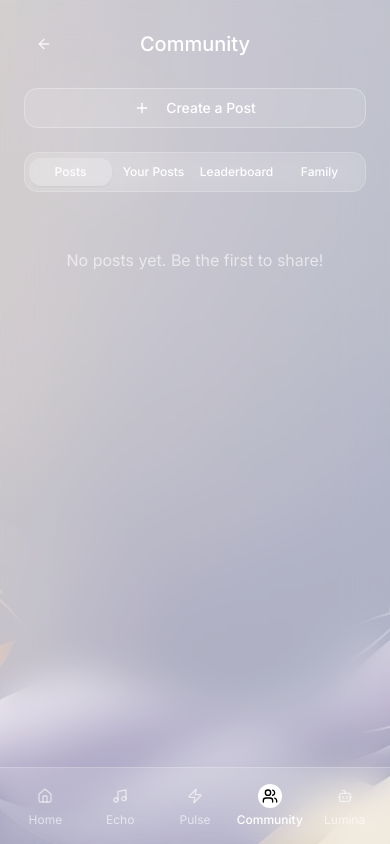
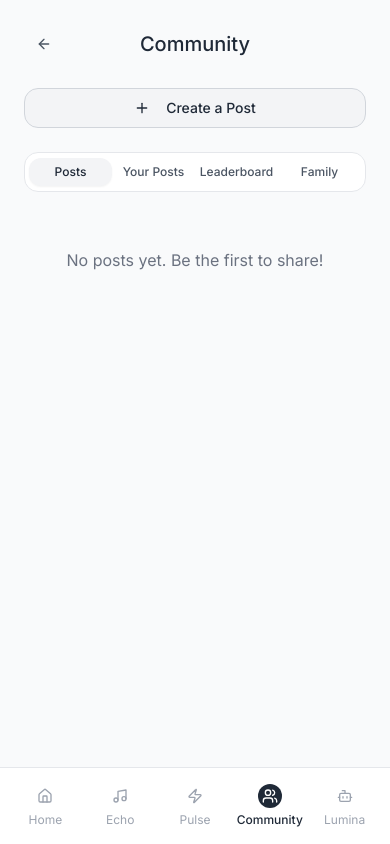
Before and after one commit to hyggeetbr/hygge-mind-escape, a React (Vite) app: page /community in a window 390 px wide. Built offline with nearby package versions, Linux system fonts and the light colour scheme.

Commit message:
Fix: Uniform color theme across all devices
Ensured consistent color theme application across all devices (iPad, mobile) by addressing the color theme issue.

```diff
--- a/src/index.css
+++ b/src/index.css
@@ -82,7 +82,7 @@
   }
 
   body {
-    @apply text-gray-700;
+    @apply bg-gray-50 text-gray-700;
     background-image: url('/lovable-uploads/8ec4329a-116c-403a-85d5-6d85d61efc18.png');
     background-size: cover;
     background-position: center;
@@ -94,17 +94,26 @@
     -moz-osx-font-smoothing: grayscale;
     text-rendering: optimizeLegibility;
   }
+
+  /* Force consistent background on mobile devices */
+  @media (max-width: 768px) {
+    body {
+      background-color: rgb(249 248 246);
+    }
+  }
 }
 
 @layer components {
   .calm-gradient {
-    background: rgba(255, 255, 255, 0.1);
+    background: linear-gradient(135deg, rgba(139, 118, 147, 0.1) 0%, rgba(147, 197, 253, 0.1) 50%, rgba(196, 181, 253, 0.1) 100%);
     backdrop-filter: blur(20px);
+    -webkit-backdrop-filter: blur(20px);
   }
 
   .calm-card {
     background: rgba(255, 255, 255, 0.85);
     backdrop-filter: blur(20px);
+    -webkit-backdrop-filter: blur(20px);
     border: 1px solid rgba(139, 118, 147, 0.2);
     border-radius: 1rem;
     box-shadow: 0 20px 40px rgba(139, 118, 147, 0.15);
@@ -113,6 +122,7 @@
   .calm-button {
     background: rgba(255, 255, 255, 0.9);
     backdrop-filter: blur(10px);
+    -webkit-backdrop-filter: blur(10px);
     border: 1px solid rgba(139, 118, 147, 0.3);
     border-radius: 2rem;
     transition: all 0.3s ease;
@@ -139,6 +149,7 @@
   .glass-effect {
     background: rgba(255, 255, 255, 0.85);
     backdrop-filter: blur(20px);
+    -webkit-backdrop-filter: blur(20px);
     border: 1px solid rgba(139, 118, 147, 0.2);
   }
 
@@ -153,4 +164,68 @@
   .floating-element:nth-child(3) {
     animation-delay: -4s;
   }
+
+  /* Ensure consistent colors on all devices */
+  @media (max-width: 768px) {
+    .calm-gradient {
+      background: linear-gradient(135deg, rgba(139, 118, 147, 0.1) 0%, rgba(147, 197, 253, 0.1) 50%, rgba(196, 181, 253, 0.1) 100%);
+    }
+
+    .glass-effect {
+      background: rgba(255, 255, 255, 0.95);
+    }
+  }
 }
+
+@keyframes float {
+  0%, 100% {
+    transform: translateY(0px);
+  }
+  50% {
+    transform: translateY(-20px);
+  }
+}
+
+@keyframes pulse-soft {
+  0%, 100% {
+    opacity: 0.8;
+    transform: scale(1);
+  }
+  50% {
+    opacity: 1;
+    transform: scale(1.05);
+  }
+}
+
+@keyframes fade-in {
+  0% {
+    opacity: 0;
+    transform: translateY(30px);
+  }
+  100% {
+    opacity: 1;
+    transform: translateY(0);
+  }
+}
+
+@keyframes slide-in-right {
+  0% {
+    transform: translateX(100%);
+    opacity: 0;
+  }
+  100% {
+    transform: translateX(0);
+    opacity: 1;
+  }
+}
+
+@keyframes scale-in {
+  0% {
+    transform: scale(0.95);
+    opacity: 0;
+  }
+  100% {
+    transform: scale(1);
+    opacity: 1;
+  }
+}
--- a/src/pages/Community.tsx
+++ b/src/pages/Community.tsx
@@ -70,7 +70,7 @@ const Community = () => {
   }, [allPosts]);
 
   return (
-    <div className="min-h-screen calm-gradient relative overflow-hidden">
+    <div className="min-h-screen bg-gray-50 relative overflow-hidden">
       {/* Floating background elements */}
       <div className="absolute inset-0 overflow-hidden">
         <div className="floating-element absolute top-20 left-10 w-32 h-32 bg-white/5 rounded-full blur-xl" />
@@ -84,11 +84,11 @@ const Community = () => {
           variant="ghost"
           size="icon"
           onClick={() => navigate("/dashboard")}
-          className="text-white/80 hover:bg-white/10 hover:text-white"
+          className="text-gray-600 hover:bg-gray-100 hover:text-gray-800"
         >
           <ArrowLeft size={20} />
         </Button>
-        <h1 className="text-white text-xl font-medium">Community</h1>
+        <h1 className="text-gray-800 text-xl font-medium">Community</h1>
         <div className="w-10 h-10"></div>
       </div>
 
@@ -97,7 +97,7 @@ const Community = () => {
         {/* Create Post Button */}
         <div className="mb-6 animate-fade-in">
           <Button
-            className="w-full bg-white/10 hover:bg-white/20 text-white border border-white/30"
+            className="w-full bg-gray-100 hover:bg-gray-200 text-gray-800 border border-gray-300"
             onClick={() => setShowCreatePost(true)}
           >
             <Plus className="w-4 h-4 mr-2" />
@@ -108,26 +108,26 @@ const Community = () => {
         {/* Tabs for different sections */}
         <div className="animate-fade-in">
           <Tabs defaultValue="community" className="w-full">
-            <TabsList className="grid w-full grid-cols-4 bg-white/10 backdrop-blur-md border border-white/20 mb-6">
-              <TabsTrigger value="community" className="text-white data-[state=active]:bg-white/20 data-[state=active]:text-white text-xs">
+            <TabsList className="grid w-full grid-cols-4 bg-white/95 backdrop-blur-md border border-gray-200 mb-6">
+              <TabsTrigger value="community" className="text-gray-600 data-[state=active]:bg-gray-100 data-[state=active]:text-gray-800 text-xs">
                 Posts
               </TabsTrigger>
-              <TabsTrigger value="your-posts" className="text-white data-[state=active]:bg-white/20 data-[state=active]:text-white text-xs">
+              <TabsTrigger value="your-posts" className="text-gray-600 data-[state=active]:bg-gray-100 data-[state=active]:text-gray-800 text-xs">
                 Your Posts
               </TabsTrigger>
-              <TabsTrigger value="leaderboard" className="text-white data-[state=active]:bg-white/20 data-[state=active]:text-white text-xs">
+              <TabsTrigger value="leaderboard" className="text-gray-600 data-[state=active]:bg-gray-100 data-[state=active]:text-gray-800 text-xs">
                 Leaderboard
               </TabsTrigger>
-              <TabsTrigger value="family" className="text-white data-[state=active]:bg-white/20 data-[state=active]:text-white text-xs">
+              <TabsTrigger value="family" className="text-gray-600 data-[state=active]:bg-gray-100 data-[state=active]:text-gray-800 text-xs">
                 Family
               </TabsTrigger>
             </TabsList>
 
             <TabsContent value="community" className="space-y-6">
               {loading ? (
-                <div className="text-center text-white/60 py-8">Loading posts...</div>
+                <div className="text-center text-gray-500 py-8">Loading posts...</div>
               ) : posts.length === 0 ? (
-                <div className="text-center text-white/60 py-8">
+                <div className="text-center text-gray-500 py-8">
                   <p>No posts yet. Be the first to share!</p>
                 </div>
               ) : (
@@ -148,9 +148,9 @@ const Community = () => {
 
             <TabsContent value="your-posts" className="space-y-6">
               {loading ? (
-                <div className="text-center text-white/60 py-8">Loading your posts...</div>
+                <div className="text-center text-gray-500 py-8">Loading your posts...</div>
               ) : userPosts.length === 0 ? (
-                <div className="text-center text-white/60 py-8">
+                <div className="text-center text-gray-500 py-8">
                   <p>You haven't created any posts yet.</p>
                 </div>
               ) : (
@@ -170,13 +170,13 @@ const Community = () => {
             </TabsContent>
 
             <TabsContent value="leaderboard">
-              <div className="bg-white/10 backdrop-blur-md rounded-lg border border-white/20 p-6">
+              <div className="bg-white/95 backdrop-blur-md rounded-lg border border-gray-200 p-6">
                 <CommunityLeaderboard />
               </div>
             </TabsContent>
 
             <TabsContent value="family">
-              <div className="bg-white/10 backdrop-blur-md rounded-lg border border-white/20 p-6">
+              <div className="bg-white/95 backdrop-blur-md rounded-lg border border-gray-200 p-6">
                 <FamilyMembersView />
               </div>
             </TabsContent>
@@ -185,49 +185,49 @@ const Community = () => {
       </div>
 
       {/* Bottom Navigation */}
-      <div className="fixed bottom-0 left-0 right-0 bg-white/10 backdrop-blur-md border-t border-white/20 z-30">
+      <div className="fixed bottom-0 left-0 right-0 bg-white/95 backdrop-blur-md border-t border-gray-200 z-30">
         <div className="flex justify-around py-4 px-2">
           <div
             className="flex flex-col items-center space-y-1 min-w-0 flex-1 cursor-pointer"
             onClick={() => navigate("/dashboard")}
           >
-            <div className="w-6 h-6 text-white/60 flex items-center justify-center">
-              <Home className="w-4 h-4 text-white/60" />
+            <div className="w-6 h-6 text-gray-400 flex items-center justify-center">
+              <Home className="w-4 h-4 text-gray-400" />
             </div>
-            <span className="text-white/60 text-xs">Home</span>
+            <span className="text-gray-400 text-xs">Home</span>
           </div>
           <div
             className="flex flex-col items-center space-y-1 min-w-0 flex-1 cursor-pointer"
             onClick={() => navigate("/discover")}
           >
-            <div className="w-6 h-6 text-white/60 flex items-center justify-center">
-              <Music className="w-4 h-4 text-white/60" />
+            <div className="w-6 h-6 text-gray-400 flex items-center justify-center">
+              <Music className="w-4 h-4 text-gray-400" />
             </div>
-            <span className="text-white/60 text-xs">Echo</span>
+            <span className="text-gray-400 text-xs">Echo</span>
           </div>
           <div
             className="flex flex-col items-center space-y-1 min-w-0 flex-1 cursor-pointer"
             onClick={() => navigate("/pulse")}
           >
-            <div className="w-6 h-6 text-white/60 flex items-center justify-center">
-              <Zap className="w-4 h-4 text-white/60" />
+            <div className="w-6 h-6 text-gray-400 flex items-center justify-center">
+              <Zap className="w-4 h-4 text-gray-400" />
             </div>
-            <span className="text-white/60 text-xs">Pulse</span>
+            <span className="text-gray-400 text-xs">Pulse</span>
           </div>
           <div className="flex flex-col items-center space-y-1 min-w-0 flex-1">
-            <div className="w-6 h-6 bg-white rounded-full flex items-center justify-center">
-              <Users className="w-4 h-4 text-black" />
+            <div className="w-6 h-6 bg-gray-800 rounded-full flex items-center justify-center">
+              <Users className="w-4 h-4 text-white" />
             </div>
-            <span className="text-white text-xs font-medium">Community</span>
+            <span className="text-gray-800 text-xs font-medium">Community</span>
           </div>
           <div
             className="flex flex-col items-center space-y-1 min-w-0 flex-1 cursor-pointer"
             onClick={() => navigate("/ask-ai")}
           >
-            <div className="w-6 h-6 text-white/60 flex items-center justify-center">
-              <Bot className="w-4 h-4 text-white/60" />
+            <div className="w-6 h-6 text-gray-400 flex items-center justify-center">
+              <Bot className="w-4 h-4 text-gray-400" />
             </div>
-            <span className="text-white/60 text-xs">Lumina</span>
+            <span className="text-gray-400 text-xs">Lumina</span>
           </div>
         </div>
       </div>
```
Also changed, not shown: src/pages/Dashboard.tsx (+33 -33 lines).
